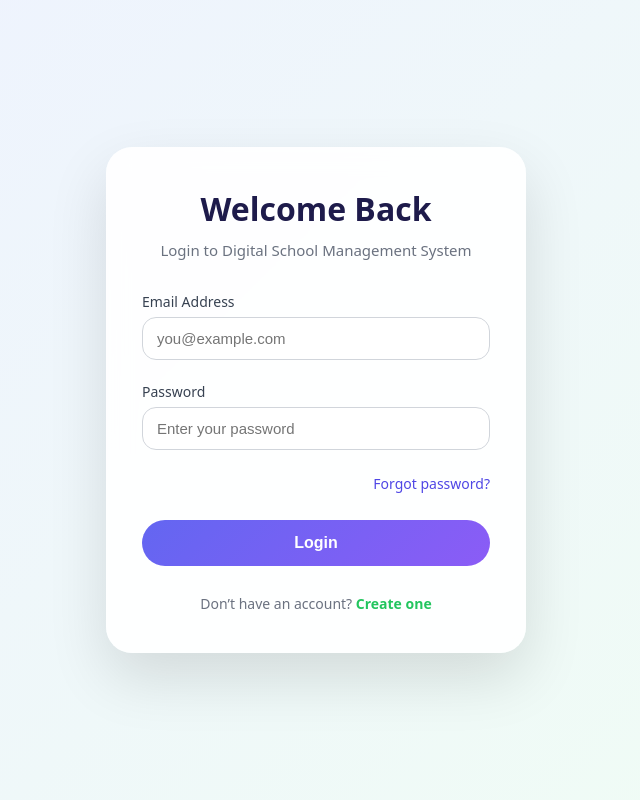
After one commit to Anik-Z/Digital-School-Management-System, a PHP site: page /Auth/login.html in a window 1280 px wide. The commit adds this page. Shown: the whole page, without its empty margins (324-964 px from the left). Run offline with PHP 8.4, Linux system fonts and the light colour scheme.

Commit message:
23-50616-1

```diff
--- /dev/null
+++ b/Assets/css/login.css
@@ -0,0 +1,121 @@
+* {
+    margin: 0;
+    padding: 0;
+    box-sizing: border-box;
+}
+
+body {
+    min-height: 100vh;
+    font-family: system-ui, -apple-system, "Segoe UI", sans-serif;
+    background: linear-gradient(135deg, #eef2ff, #f0fdf4);
+    display: flex;
+    justify-content: center;
+    align-items: center;
+}
+
+.login-wrapper {
+    width: 100%;
+    padding: 20px;
+}
+
+.login-card {
+    max-width: 420px;
+    margin: auto;
+    background: rgba(255,255,255,0.9);
+    backdrop-filter: blur(12px);
+    border-radius: 26px;
+    padding: 40px 36px;
+    box-shadow: 0 25px 60px rgba(0,0,0,0.12);
+    text-align: center;
+}
+
+.login-card h1 {
+    font-size: 32px;
+    color: #1e1b4b;
+    margin-bottom: 10px;
+}
+
+.subtitle {
+    font-size: 15px;
+    color: #6b7280;
+    margin-bottom: 32px;
+}
+
+
+.input-group {
+    text-align: left;
+    margin-bottom: 22px;
+}
+
+.input-group label {
+    display: block;
+    font-size: 14px;
+    margin-bottom: 6px;
+    color: #374151;
+}
+
+.input-group input {
+    width: 100%;
+    padding: 12px 14px;
+    border-radius: 14px;
+    border: 1px solid #d1d5db;
+    font-size: 15px;
+    transition: border 0.2s, box-shadow 0.2s;
+}
+
+.input-group input:focus {
+    outline: none;
+    border-color: #6366f1;
+    box-shadow: 0 0 0 3px rgba(99,102,241,0.15);
+}
+
+
+.form-extra {
+    text-align: right;
+    margin-bottom: 26px;
+}
+
+.forgot {
+    font-size: 14px;
+    color: #4f46e5;
+    text-decoration: none;
+}
+
+.forgot:hover {
+    text-decoration: underline;
+}
+
+.login-btn {
+    width: 100%;
+    padding: 14px;
+    border-radius: 999px;
+    border: none;
+    background: linear-gradient(135deg, #6366f1, #8b5cf6);
+    color: white;
+    font-size: 16px;
+    font-weight: 600;
+    cursor: pointer;
+    transition: transform 0.2s, box-shadow 0.2s;
+}
+
+.login-btn:hover {
+    transform: translateY(-2px);
+    box-shadow: 0 14px 30px rgba(99,102,241,0.35);
+}
+
+
+.signup-text {
+    margin-top: 28px;
+    font-size: 14px;
+    color: #6b7280;
+}
+
+.signup-text a {
+    color: #22c55e;
+    font-weight: 600;
+    text-decoration: none;
+}
+
+.signup-text a:hover {
+    text-decoration: underline;
+}
--- a/Assets/css/signup.css
+++ b/Assets/css/signup.css
@@ -82,7 +82,7 @@ body {
 
 .extra-fields {
     display: none;
-    animation: fadeIn 0.4s ease;
+    animation: fadeIn 0.3s ease;
 }
 
 .btn {
--- /dev/null
+++ b/Auth/login.html
@@ -0,0 +1,47 @@
+<!DOCTYPE html>
+<html lang="en">
+<head>
+    <meta charset="UTF-8">
+    <title>Login | Digital School Management System</title>
+    <link rel="stylesheet" href="../Assets/css/login.css">
+</head>
+<body>
+
+<div class="login-wrapper">
+    <div class="login-card">
+
+        <h1>Welcome Back</h1>
+        <p class="subtitle">
+            Login to Digital School Management System
+        </p>
+
+        <form>
+            <div class="input-group">
+                <label>Email Address</label>
+                <input type="email" placeholder="you@example.com" required>
+            </div>
+
+            <div class="input-group">
+                <label>Password</label>
+                <input type="password" placeholder="Enter your password" required>
+            </div>
+
+            <div class="form-extra">
+                <a href="#" class="forgot">Forgot password?</a>
+            </div>
+
+            <button type="submit" class="login-btn">
+                Login
+            </button>
+        </form>
+
+        <p class="signup-text">
+            Don’t have an account?
+            <a href="register.html">Create one</a>
+        </p>
+
+    </div>
+</div>
+
+</body>
+</html>
--- a/index.html
+++ b/index.html
@@ -15,7 +15,7 @@
             <img src="Assets/images/logo.png" alt="Logo" class="logo-img">
             Digital School Management System
         </div>
-        <a href="auth/login.php" class="login">Login</a>
+        <a href="auth/login.html" class="login">Login</a>
     </header>
 
 
```
Also changed, not shown: Auth/register.html (renamed from Auth/register.php, +21 -3 lines).
